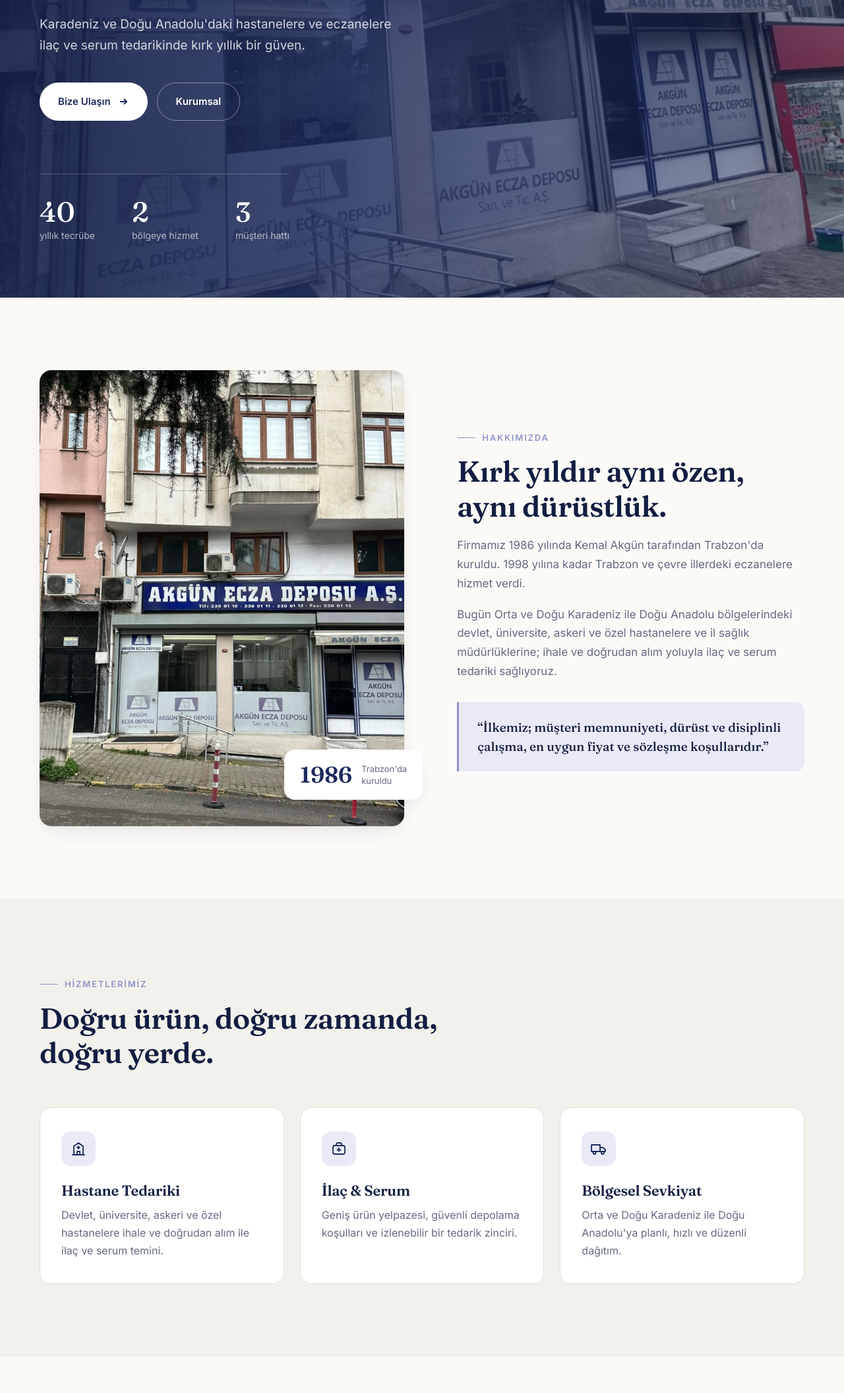
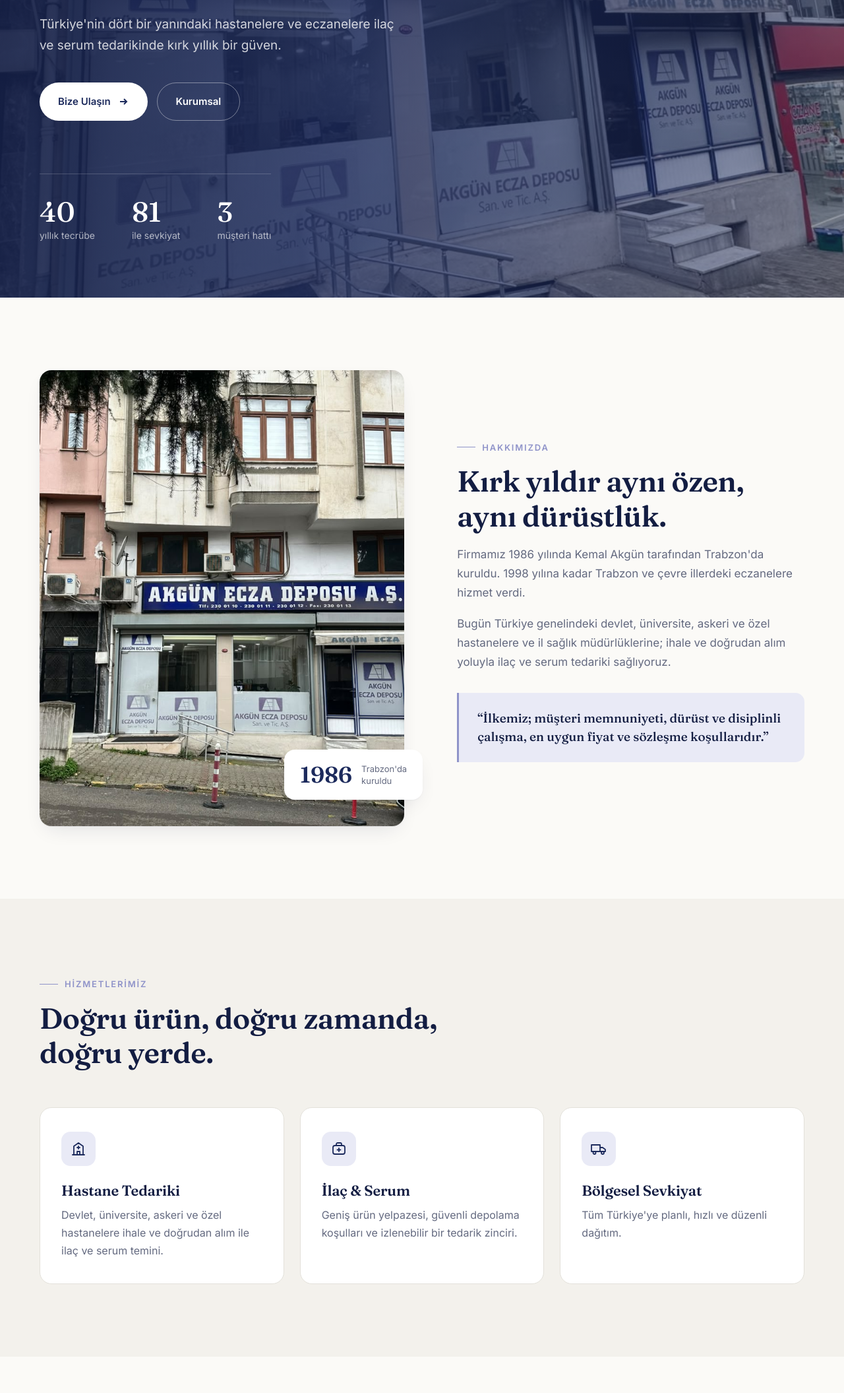
Before and after one commit to elifnuryazici08-max/akgunecza, a plain HTML site: page index.html in a window 1280 px wide. Shown: the part 449-2560 px from the top of the page at 66% size. Drawn offline with Linux system fonts and the light colour scheme.

Commit message:
Sevkiyat metnini tüm Türkiye yap, adresi sadeleştir, harita konumunu düzelt
Co-Authored-By: Claude Opus 5.5 <noreply@anthropic.com>

```diff
--- a/index.html
+++ b/index.html
@@ -4,7 +4,7 @@
 <meta charset="UTF-8">
 <meta name="viewport" content="width=device-width, initial-scale=1">
 <title>Akgün Ecza Deposu | Trabzon – 1986'dan Beri Güvenilir İlaç Tedariki</title>
-<meta name="description" content="Akgün Ecza Deposu San. ve Tic. A.Ş. – 1986'dan beri Trabzon'dan Karadeniz ve Doğu Anadolu'ya ilaç ve serum tedariki.">
+<meta name="description" content="Akgün Ecza Deposu San. ve Tic. A.Ş. – 1986'dan beri Trabzon'dan tüm Türkiye'ye ilaç ve serum tedariki.">
 <link rel="icon" href="img/favicon.svg" type="image/svg+xml">
 <link rel="preconnect" href="https://fonts.googleapis.com">
 <link rel="preconnect" href="https://fonts.gstatic.com" crossorigin>
@@ -202,7 +202,7 @@
   <div class="wrap">
     <span class="eyebrow">Trabzon · 1986'dan beri</span>
     <h1>Sağlığa giden yolda <em>güvenilir</em> tedarik ortağınız.</h1>
-    <p>Karadeniz ve Doğu Anadolu'daki hastanelere ve eczanelere ilaç ve serum tedarikinde kırk yıllık bir güven.</p>
+    <p>Türkiye'nin dört bir yanındaki hastanelere ve eczanelere ilaç ve serum tedarikinde kırk yıllık bir güven.</p>
     <div class="actions">
       <a href="#iletisim" class="btn btn-light">Bize Ulaşın
         <svg width="18" height="18" fill="none" stroke="currentColor" stroke-width="2"><path d="M4 9h10M10 5l4 4-4 4"/></svg></a>
@@ -210,7 +210,7 @@
     </div>
     <div class="stats">
       <div><b>40</b><span>yıllık tecrübe</span></div>
-      <div><b>2</b><span>bölgeye hizmet</span></div>
+      <div><b>81</b><span>ile sevkiyat</span></div>
       <div><b>3</b><span>müşteri hattı</span></div>
     </div>
   </div>
@@ -226,7 +226,7 @@
       <span class="eyebrow">Hakkımızda</span>
       <h2 style="font-size:clamp(30px,4vw,44px);margin-top:14px">Kırk yıldır aynı özen, aynı dürüstlük.</h2>
       <p>Firmamız 1986 yılında Kemal Akgün tarafından Trabzon'da kuruldu. 1998 yılına kadar Trabzon ve çevre illerdeki eczanelere hizmet verdi.</p>
-      <p>Bugün Orta ve Doğu Karadeniz ile Doğu Anadolu bölgelerindeki devlet, üniversite, askeri ve özel hastanelere ve il sağlık müdürlüklerine; ihale ve doğrudan alım yoluyla ilaç ve serum tedariki sağlıyoruz.</p>
+      <p>Bugün Türkiye genelindeki devlet, üniversite, askeri ve özel hastanelere ve il sağlık müdürlüklerine; ihale ve doğrudan alım yoluyla ilaç ve serum tedariki sağlıyoruz.</p>
       <div class="principle">“İlkemiz; müşteri memnuniyeti, dürüst ve disiplinli çalışma, en uygun fiyat ve sözleşme koşullarıdır.”</div>
     </div>
   </div>
@@ -252,7 +252,7 @@
       <div class="card reveal">
         <div class="icon"><svg width="24" height="24" fill="none" stroke="currentColor" stroke-width="1.8" stroke-linecap="round" stroke-linejoin="round"><path d="M1 6h13v10H1zM14 10h4l4 3v3h-8"/><circle cx="5.5" cy="18" r="2"/><circle cx="18" cy="18" r="2"/></svg></div>
         <h3>Bölgesel Sevkiyat</h3>
-        <p>Orta ve Doğu Karadeniz ile Doğu Anadolu'ya planlı, hızlı ve düzenli dağıtım.</p>
+        <p>Tüm Türkiye'ye planlı, hızlı ve düzenli dağıtım.</p>
       </div>
     </div>
   </div>
@@ -306,7 +306,7 @@
     <div class="contact-grid">
       <div class="info reveal">
         <div class="info-row"><div class="icon"><svg width="20" height="20" fill="none" stroke="currentColor" stroke-width="1.8"><path d="M10 18s6-5.5 6-10A6 6 0 0 0 4 8c0 4.5 6 10 6 10z"/><circle cx="10" cy="8" r="2"/></svg></div>
-          <div><small>Adres</small>Fatih Mah. Prof. Dr. Osman Turan Cad.<br>Taksim Apt. No:10<br>Ortahisar / Trabzon</div></div>
+          <div><small>Adres</small>Fatih Mah. Prof. Dr. Osman Turan Cad. No:10<br>Ortahisar / Trabzon</div></div>
         <div class="info-row"><div class="icon"><svg width="20" height="20" fill="none" stroke="currentColor" stroke-width="1.8"><path d="M18 14v2.5a1.5 1.5 0 0 1-1.6 1.5A15 15 0 0 1 2 3.6 1.5 1.5 0 0 1 3.5 2H6l1.5 4-2 1.3a10 10 0 0 0 7.2 7.2L14 12.5z"/></svg></div>
           <div><small>Müşteri Hattı</small><a href="tel:+904622300110">0462 230 01 10</a> · <a href="tel:+904622300111">11</a> · <a href="tel:+904622300112">12</a></div></div>
         <div class="info-row"><div class="icon"><svg width="20" height="20" fill="none" stroke="currentColor" stroke-width="1.8"><rect x="4" y="2" width="12" height="6"/><rect x="2" y="8" width="16" height="8" rx="2"/><path d="M6 16v2h8v-2"/></svg></div>
@@ -315,7 +315,7 @@
           <div><small>E-posta</small><a href="mailto:akgunecza@hotmail.com">akgunecza@hotmail.com</a></div></div>
       </div>
       <div class="map reveal">
-        <iframe src="https://maps.google.com/maps?q=Fatih%20Mah.%20Prof.%20Dr.%20Osman%20Turan%20Cad.%20No%3A10%20Ortahisar%20Trabzon&z=16&output=embed" loading="lazy" title="Akgün Ecza Deposu konumu" referrerpolicy="no-referrer-when-downgrade"></iframe>
+        <iframe src="https://maps.google.com/maps?q=41.000194,39.699433&z=18&output=embed" loading="lazy" title="Akgün Ecza Deposu konumu" referrerpolicy="no-referrer-when-downgrade"></iframe>
       </div>
     </div>
   </div>
```
